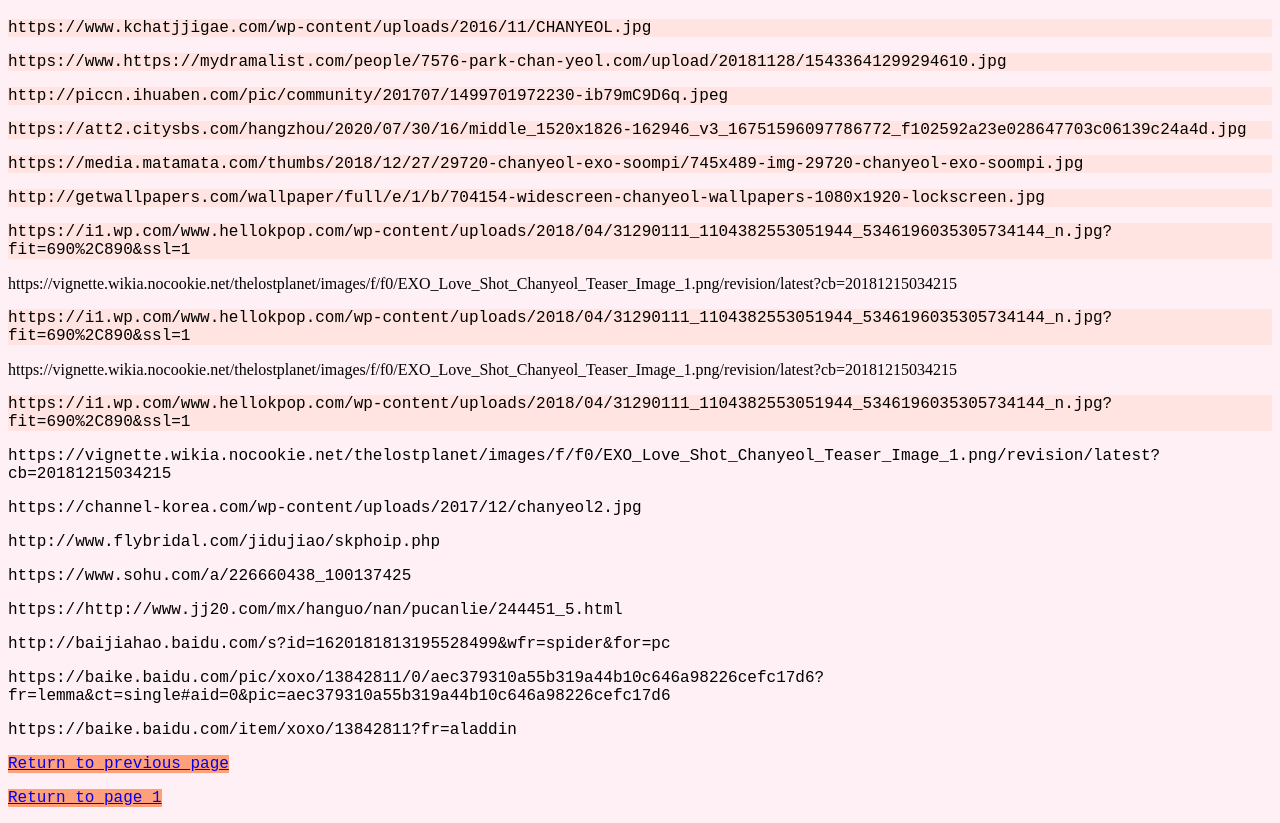
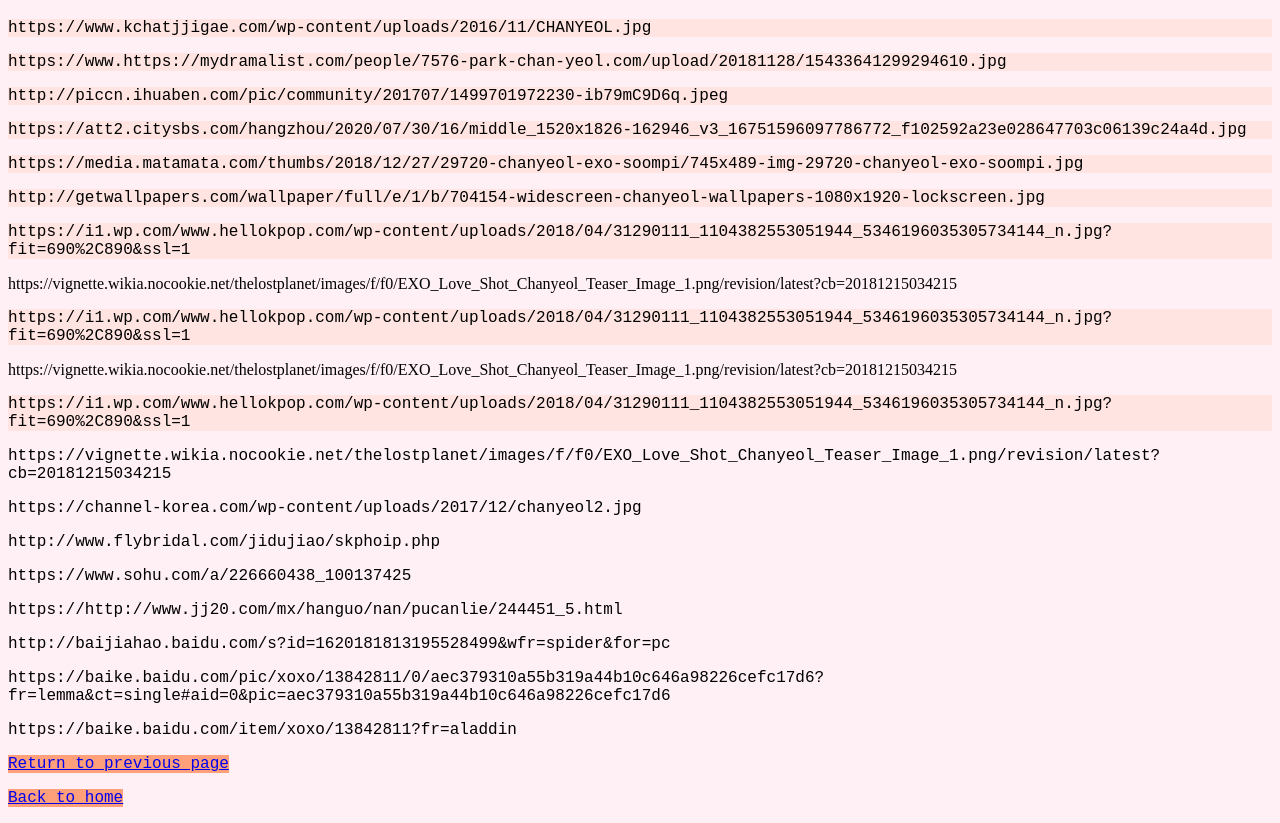
Before and after one commit to Rita11366/IT-WORKS, a plain HTML site: page Untitled MLA.html in a window 1280 px wide. Shown: the part 61-884 px from the top of the page. Drawn offline with Linux system fonts and the light colour scheme.

Commit message:
Update Untitled MLA.html

```diff
--- a/Untitled MLA.html
+++ b/Untitled MLA.html
@@ -66,7 +66,7 @@
                 <a class="LightSalmon-background" href="Untitled4.html"> Return to previous page</a>
                </p>
                <p>
-                <a class="LightSalmon-background" href="Untitled1.html"> Return to page 1</a>
+                <a class="LightSalmon-background" href="Untitled1.html"> Back to home</a>
                </p>
             </section>
             </header>
```
